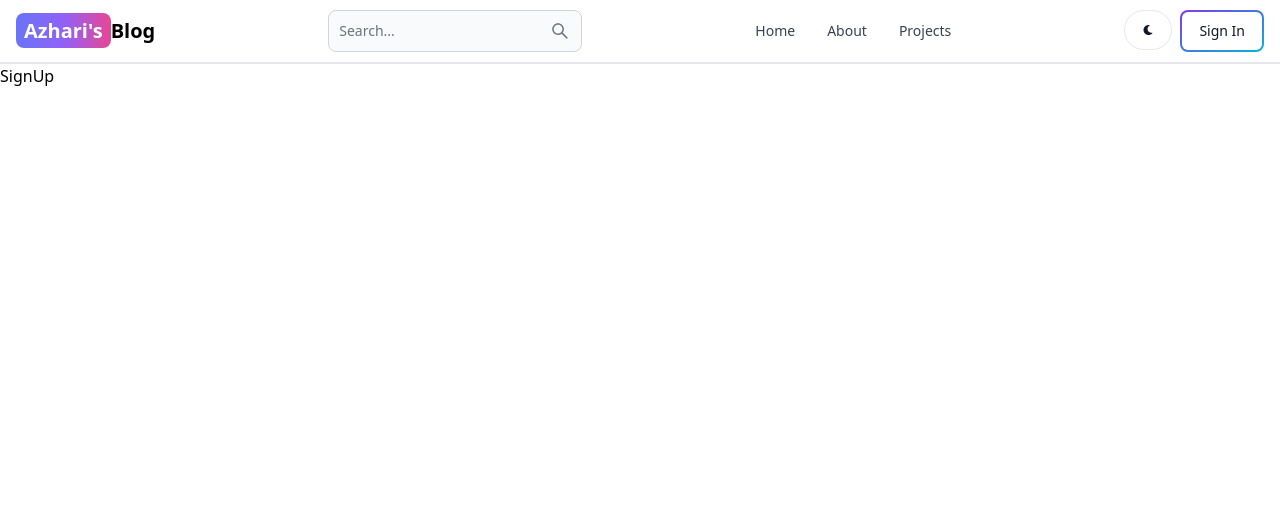
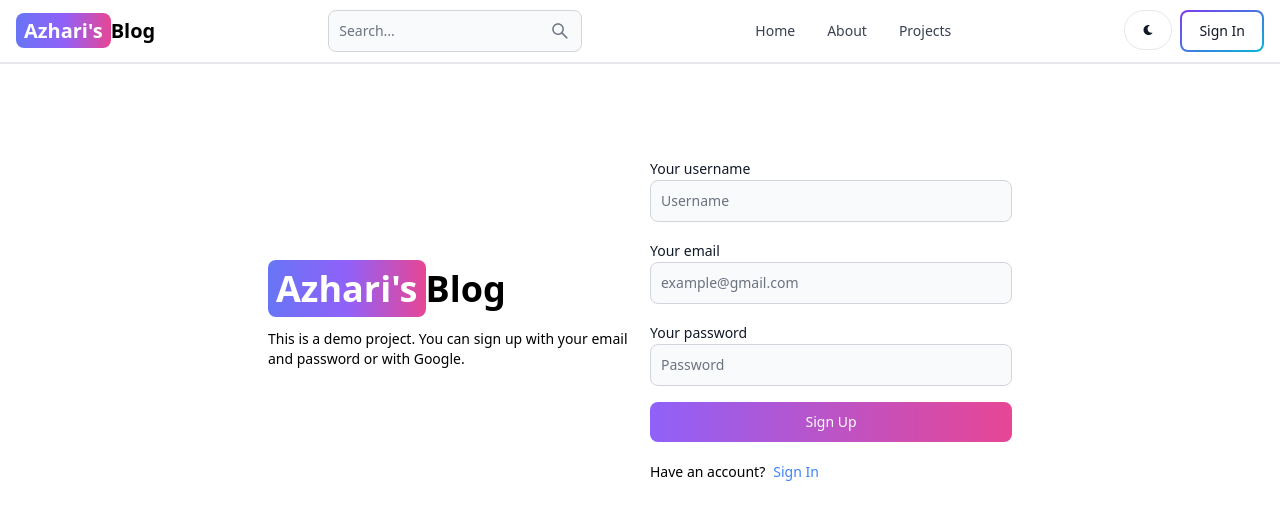
Before and after one commit to azharihsb-27/mern-blog, a React (Vite) app in the folder client/: page /sign-up in a window 1280 px wide. Shown: the top 520 px of the page. Built offline with nearby package versions, Linux system fonts and the light colour scheme.

Commit message:
create sign-up page UI

```diff
--- a/client/src/pages/SignUp.jsx
+++ b/client/src/pages/SignUp.jsx
@@ -1,3 +1,55 @@
+/* eslint-disable react/no-unescaped-entities */
+import { Link } from 'react-router-dom';
+import { Button, Label, TextInput } from 'flowbite-react';
+
 export default function SignUp() {
-  return <div>SignUp</div>;
+  return (
+    <div className="min-h-screen mt-20">
+      <div className="flex p-3 max-w-3xl mx-auto flex-col md:flex-row md:items-center gap-5">
+        {/* Left */}
+        <div className="flex-1">
+          <Link to="/" className="font-bold dark:text- text-4xl">
+            <span className="px-2 py-1 bg-gradient-to-r from-indigo-500 via-purple-500 to-pink-500 rounded-lg text-white">
+              Azhari's
+            </span>
+            Blog
+          </Link>
+          <p className="text-sm mt-5">
+            This is a demo project. You can sign up with your email and password
+            or with Google.
+          </p>
+        </div>
+        {/* Right */}
+        <div className="flex-1">
+          <form className="flex flex-col gap-4">
+            <div>
+              <Label value="Your username" />
+              <TextInput type="text" placeholder="Username" id="username" />
+            </div>
+            <div>
+              <Label value="Your email" />
+              <TextInput
+                type="email"
+                placeholder="example@gmail.com"
+                id="email"
+              />
+            </div>
+            <div>
+              <Label value="Your password" />
+              <TextInput type="password" placeholder="Password" id="password" />
+            </div>
+            <Button gradientDuoTone="purpleToPink" type="submit">
+              Sign Up
+            </Button>
+          </form>
+          <div className="flex gap-2 text-sm mt-5">
+            <span>Have an account?</span>
+            <Link to="/sign-in" className="text-blue-500">
+              Sign In
+            </Link>
+          </div>
+        </div>
+      </div>
+    </div>
+  );
 }
```
